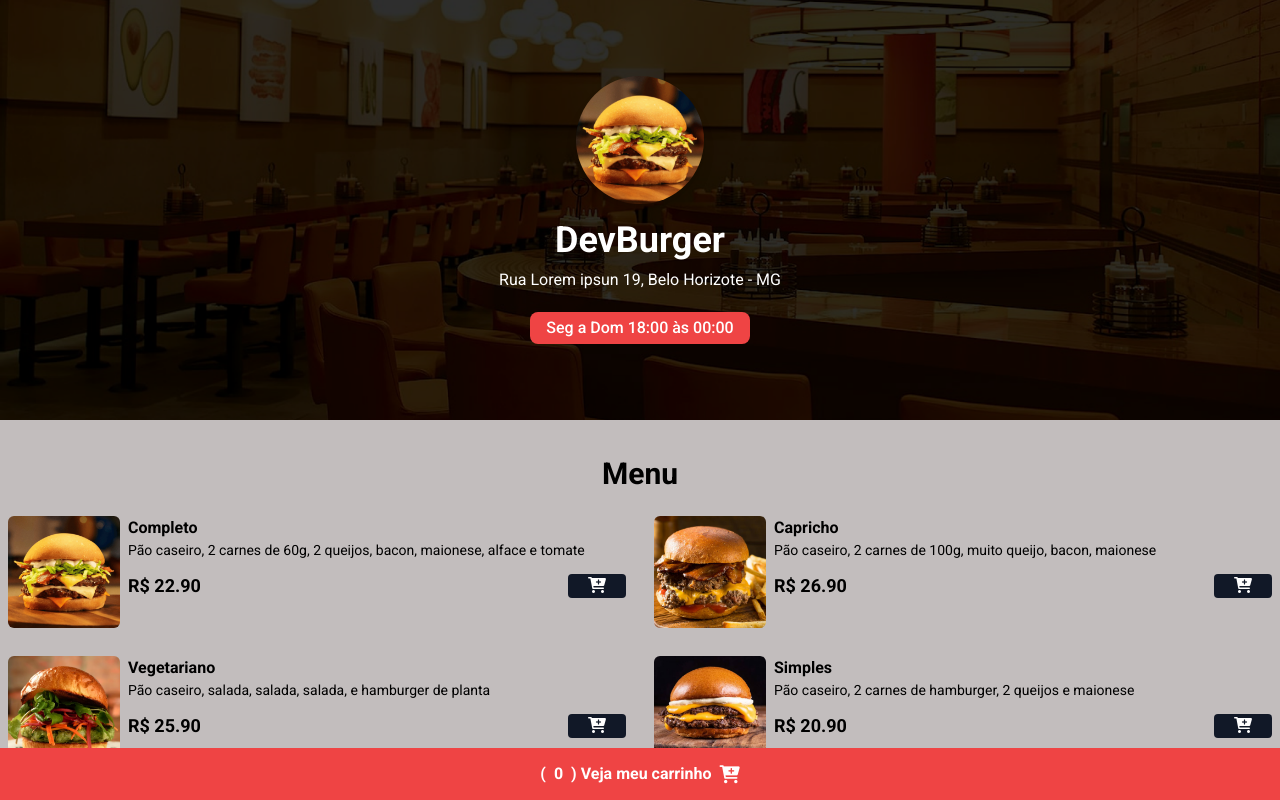
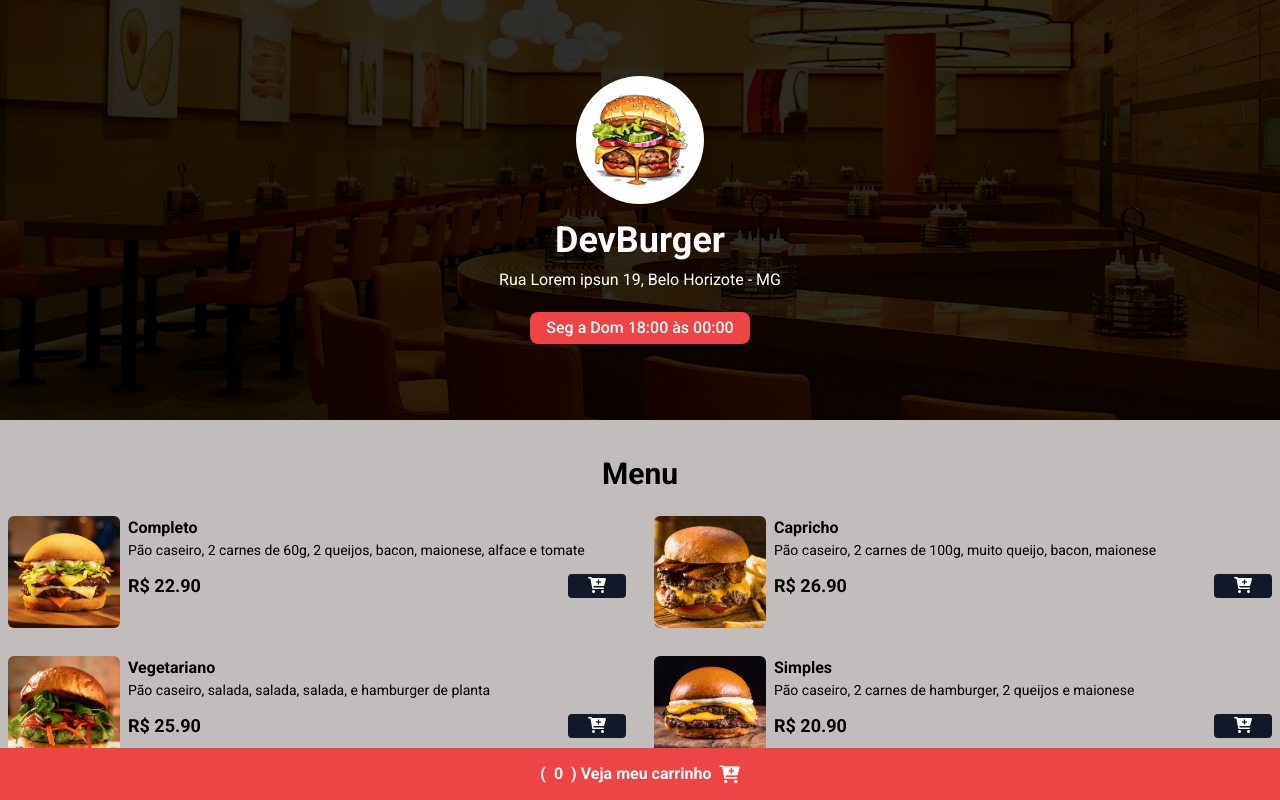
Before and after one commit to WalassiSilva/sorveteria-sonho-bom, a website: page index.html in a window 1280 px wide. Shown: the top 800 px of the page. Drawn offline with nearby package versions, Linux system fonts and the light colour scheme.

Commit message:
update logo

```diff
--- a/index.html
+++ b/index.html
@@ -25,7 +25,7 @@
   <!-- HEADER -->
   <header class="w-full  h-[420px] bg-zinc-900 bg-home bg-cover bg-center">
     <div class="w-full h-full flex flex-col justify-center items-center">
-      <img src="./assets/hamb-1.png" alt="Logo DevBunger"
+      <img src="./assets/logo.png" alt="Logo DevBunger"
         class=" w-32 h-32 rounded-full shadow-lg hover:scale-110 duration-200">
       <h1 class="text-white text-4xl mt-4 mb-2 font-bold">DevBurger</h1>
       <span class="text-white">Rua Lorem ipsun 19, Belo Horizote - MG</span>
```
Also changed, not shown: assets/logo.png (added).
